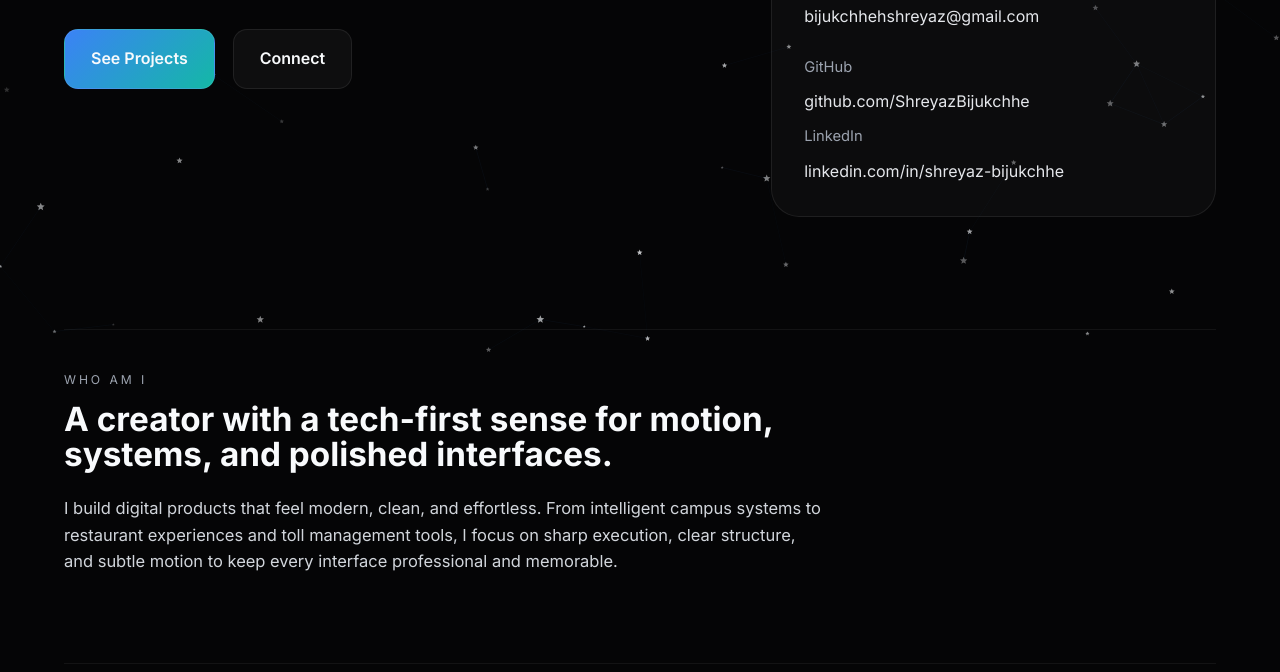
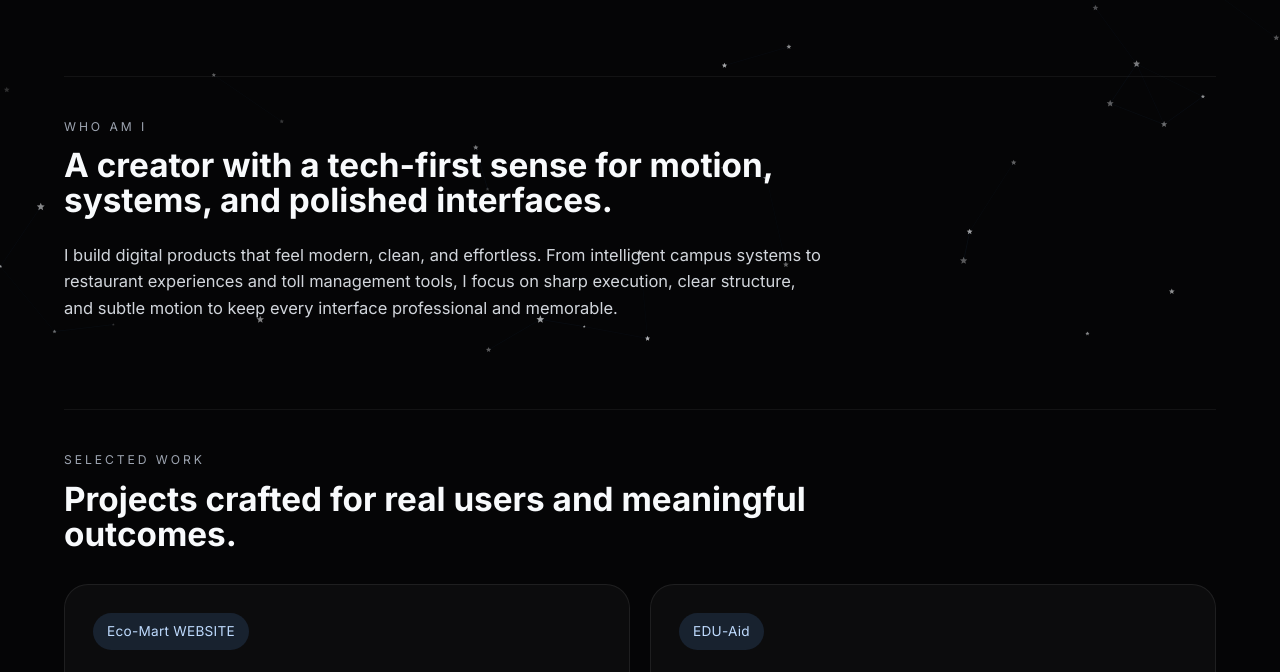
Before and after one commit to ShreyazBijukchhe/Portfolio, a plain HTML site: page index.html in a window 1280 px wide. Shown: the part 428-1100 px from the top of the page. Drawn offline with Linux system fonts and the light colour scheme.

Commit message:
Update portfolio

```diff
--- a/index.html
+++ b/index.html
@@ -80,26 +80,6 @@
           <div class="hero-profile animate-fade-up delay-1">
             <div class="profile-photo">
               <img src="image/shreyaz.jpg" alt="Shreyaz Bijukchhe" />
-            </div>
-            <div class="profile-meta">
-              <p class="meta-label">Email</p>
-              <p class="meta-value">bijukchhehshreyaz@gmail.com</p>
-              <p class="meta-label">GitHub</p>
-              <a
-                class="meta-link"
-                href="https://github.com/ShreyazBijukchhe"
-                target="_blank"
-                rel="noreferrer"
-                >github.com/ShreyazBijukchhe</a
-              >
-              <p class="meta-label">LinkedIn</p>
-              <a
-                class="meta-link"
-                href="https://www.linkedin.com/in/shreyaz-bijukchhe-86abb732b"
-                target="_blank"
-                rel="noreferrer"
-                >linkedin.com/in/shreyaz-bijukchhe</a
-              >
             </div>
           </div>
         </section>
```
